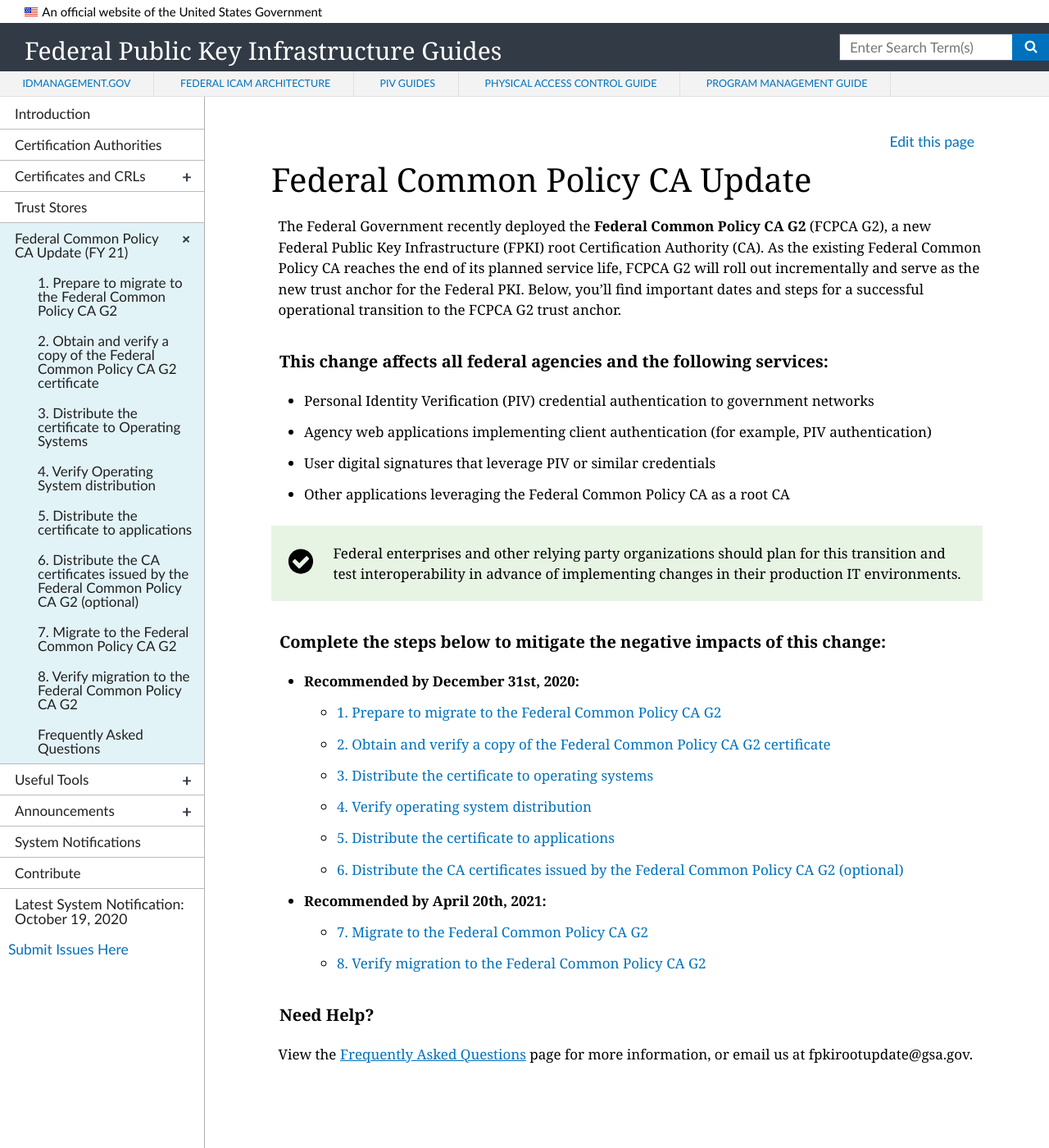
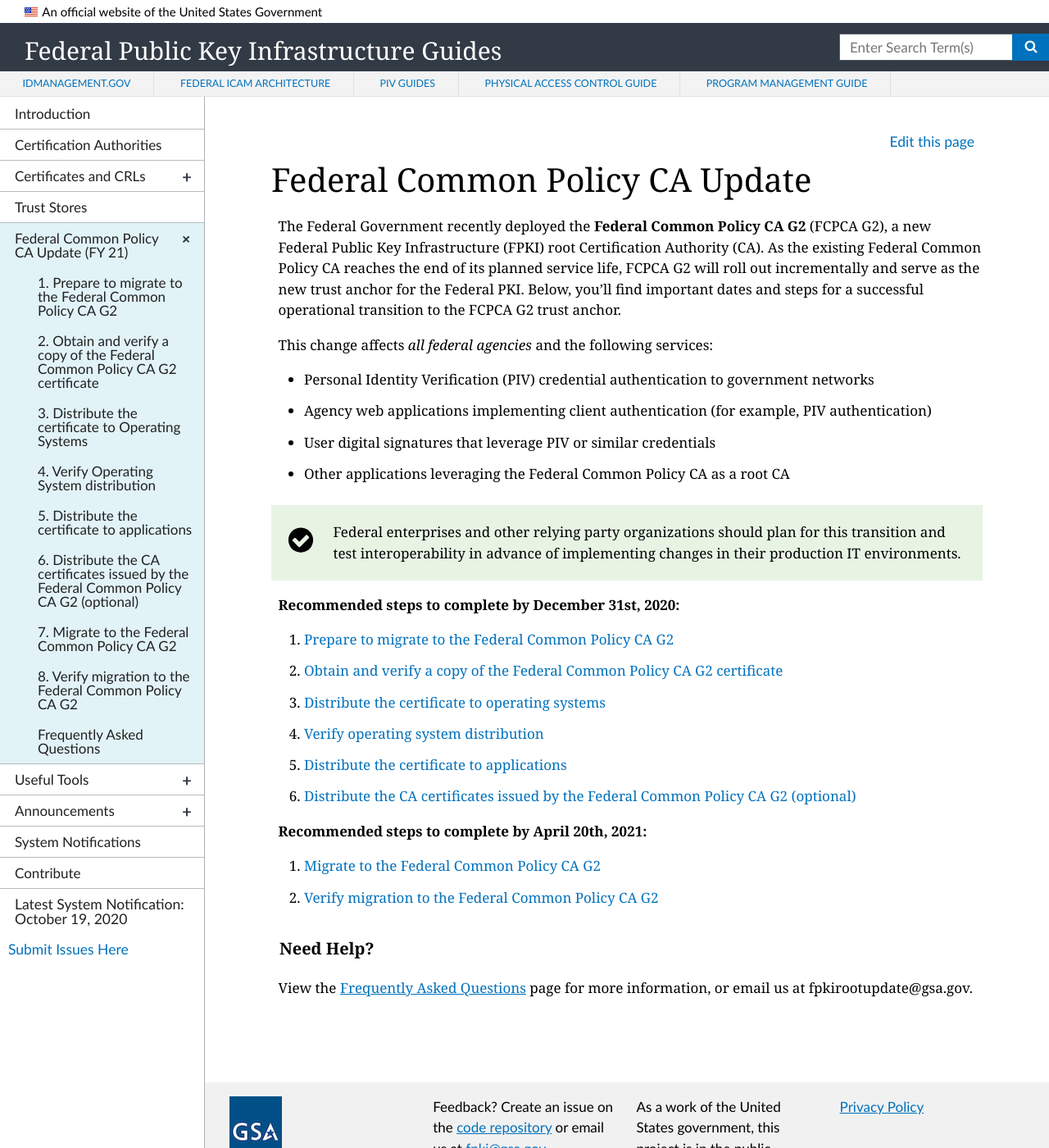
Before and after one commit to GSA/fpki-guides, a Jekyll site: the page built from _common/00_index.md, in a window 1280 px wide and 1400 px high. Shown: the whole window at 82% size. Built offline with Jekyll 4.4.1, drawn with Linux system fonts in a browser that asks for light colours; nearby versions of some CDN libraries.

Commit message:
Plain language updates

```diff
--- a/_common/00_index.md
+++ b/_common/00_index.md
@@ -8,7 +8,7 @@
 
 The Federal Government recently deployed the **Federal Common Policy CA G2** (FCPCA G2), a new Federal Public Key Infrastructure (FPKI) root Certification Authority (CA). As the existing Federal Common Policy CA reaches the end of its planned service life, FCPCA G2 will roll out incrementally and serve as the new trust anchor for the Federal PKI. Below, you'll find important dates and steps for a successful operational transition to the FCPCA G2 trust anchor.
 
-<p style="font-size: 2rem; font-weight: 700; padding-top: 15px;">This change affects all federal agencies and the following services:</p>
+This change affects *all federal agencies* and the following services:
 
 - Personal Identity Verification (PIV) credential authentication to government networks
 - Agency web applications implementing client authentication (for example, PIV authentication)
@@ -17,19 +17,19 @@
 
 {% include alert-success.html content="Federal enterprises and other relying party organizations should plan for this transition and test interoperability in advance of implementing changes in their production IT environments." %}
 
+**Recommended steps to complete by December 31st, 2020:**
 
-<p style="font-size: 2rem; font-weight: 700; padding-top: 15px;">Complete the steps below to mitigate the negative impacts of this change:</p>
+1. [Prepare to migrate to the Federal Common Policy CA G2]({{site.baseurl}}/common/prepare-to-migrate/)
+2. [Obtain and verify a copy of the Federal Common Policy CA G2 certificate]({{site.baseurl}}/common/obtain-and-verify/)
+3. [Distribute the certificate to operating systems]({{site.baseurl}}/common/distribute-os/)
+4. [Verify operating system distribution]({{site.baseurl}}/common/verify-os-distribution/)
+5. [Distribute the certificate to applications]({{site.baseurl}}/common/distribute-apps/)
+6. [Distribute the CA certificates issued by the Federal Common Policy CA G2 (optional)]({{site.baseurl}}/common/certificates/)
 
-- **Recommended by December 31st, 2020:**
-     - [1. Prepare to migrate to the Federal Common Policy CA G2]({{site.baseurl}}/common/prepare-to-migrate/)
-     - [2. Obtain and verify a copy of the Federal Common Policy CA G2 certificate]({{site.baseurl}}/common/obtain-and-verify/)
-     - [3. Distribute the certificate to operating systems]({{site.baseurl}}/common/distribute-os/)
-     - [4. Verify operating system distribution]({{site.baseurl}}/common/verify-os-distribution/)
-     - [5. Distribute the certificate to applications]({{site.baseurl}}/common/distribute-apps/)
-     - [6. Distribute the CA certificates issued by the Federal Common Policy CA G2 (optional)]({{site.baseurl}}/common/certificates/)
-- **Recommended by April 20th, 2021:**
-     - [7. Migrate to the Federal Common Policy CA G2]({{site.baseurl}}/common/migrate/)
-     - [8. Verify migration to the Federal Common Policy CA G2]({{site.baseurl}}/common/verify-migration/)
+**Recommended steps to complete by April 20th, 2021:**
+
+7. [Migrate to the Federal Common Policy CA G2]({{site.baseurl}}/common/migrate/)
+8. [Verify migration to the Federal Common Policy CA G2]({{site.baseurl}}/common/verify-migration/)
 
 <p style="font-size: 2rem; font-weight: 700; padding-top: 15px">Need Help?</p>
 
```
